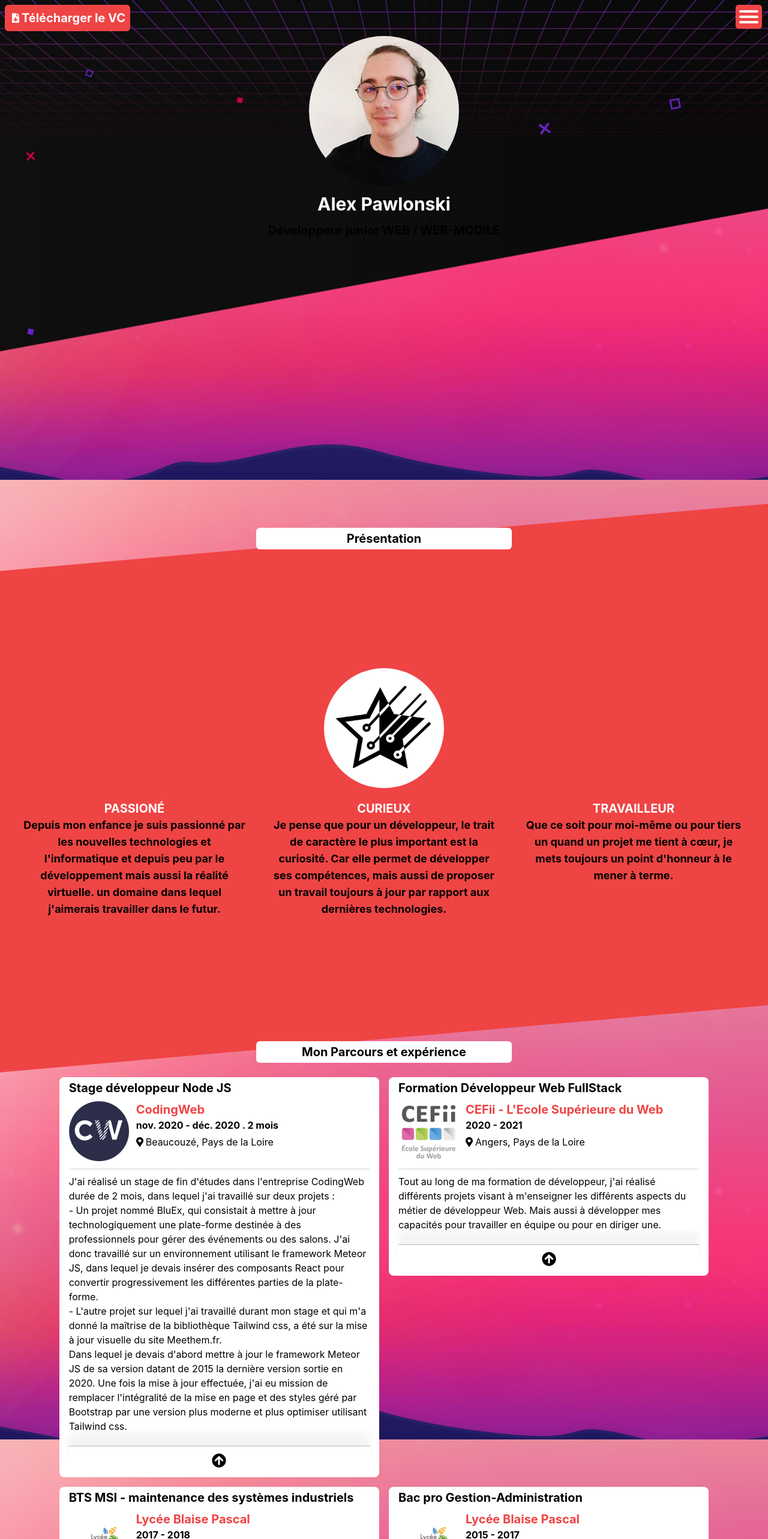
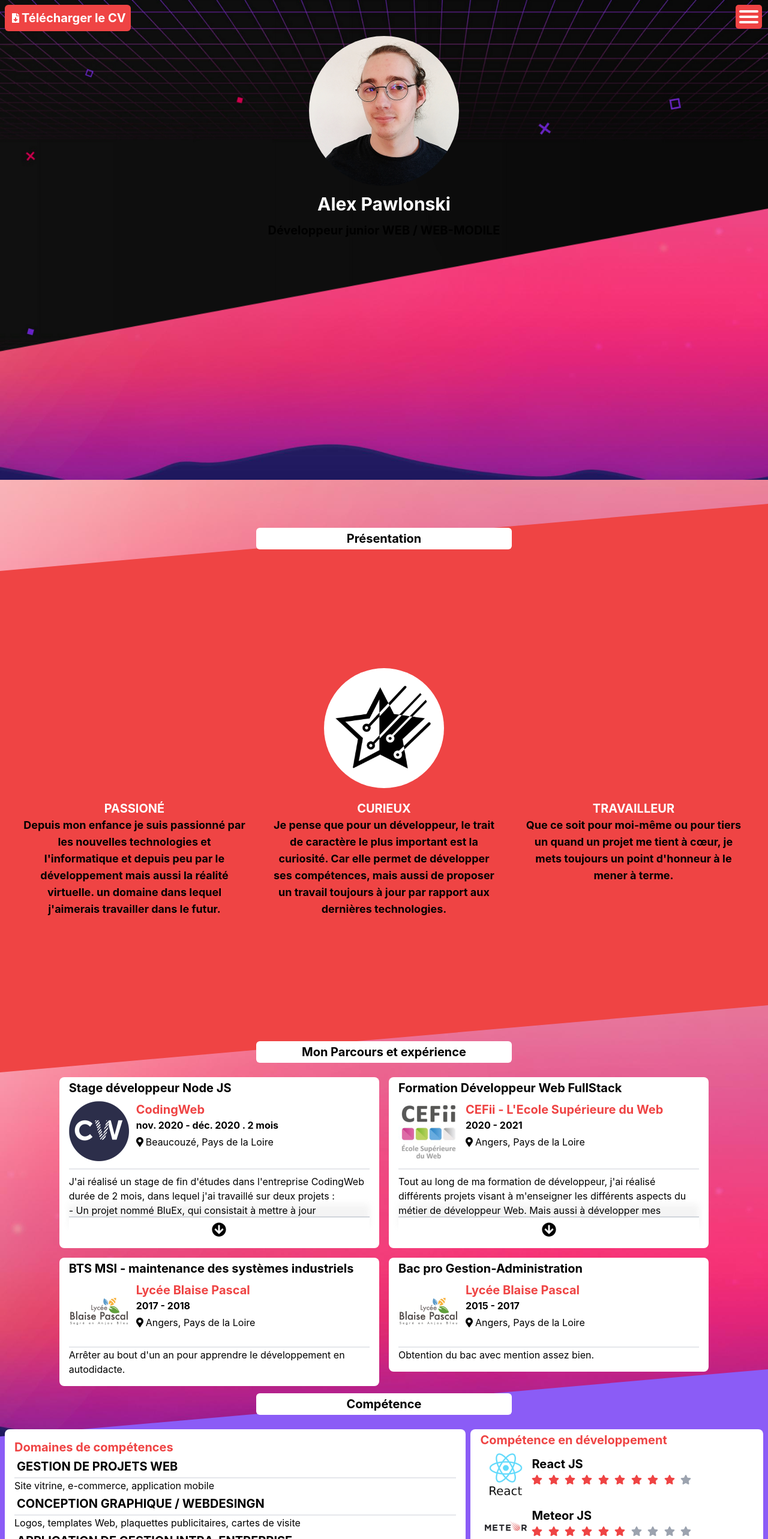
Before and after one commit to AlexPawlonski/Site_CV, a React (Create React App) app: page / in a window 1280 px wide. Shown: the top 2566 px of the page at 60% size. Built offline with nearby package versions, Linux system fonts and the light colour scheme.

Commit message:
add dl cv

```diff
--- a/src/components/molecules/Description.js
+++ b/src/components/molecules/Description.js
@@ -5,13 +5,13 @@ import { FontAwesomeIcon } from '@fortawesome/react-fontawesome';
 import { faArrowCircleDown } from '@fortawesome/free-solid-svg-icons/';
 
 const Desc = styled.div`
-    height: ${({ open }) => open ? '80px' : '100%'};
+    height: ${({ open }) => open ? '100%' : '80px'};
     box-shadow: 0px -10px 1px 1px rgba(1000,1000,1000);
     overflow: hidden;
   `;
 
 const Anim = styled.div`
-    transform: ${({ open }) => open ? 'rotate(0deg)' : 'rotate(180deg)'};
+    transform: ${({ open }) => open ? 'rotate(180deg)' : 'rotate(0deg)'};
   `;
 
 
--- a/src/components/molecules/DlButton.js
+++ b/src/components/molecules/DlButton.js
@@ -1,17 +1,16 @@
 import React from 'react';
 import PropTypes from 'prop-types';
 import { render } from '@testing-library/react';
+import DlCv from '../../dl/cvDéveloppeur.png'
 import Title from '../atoms/Title.js';
 import { FontAwesomeIcon } from '@fortawesome/react-fontawesome';
 import { faFileDownload } from '@fortawesome/free-solid-svg-icons/';
 export const DlButton = ({ data, ...props }) => {
 
-  function dlFille(){
-    console.log("dlCV");
-  };
+
 
   return (
-    <a onClick={dlFille} className="bg-red-500 text-white p-2 flex justify-center items-center rounded-md cursor-pointer">
+    <a href={DlCv} target="_blanck" className="bg-red-500 text-white p-2 flex justify-center items-center rounded-md cursor-pointer">
       <FontAwesomeIcon icon={faFileDownload} className="m-1"/>
       <Title type="h3" data={data}/>
     </a>
--- a/src/components/organism/Header.js
+++ b/src/components/organism/Header.js
@@ -17,7 +17,7 @@ export const Header = ({ data , ...props }) => {
   return (
     <header id="home" style={sectionStyle} className="md:bg-cover h-screen mb-20 bg-no-repeat">
       <div className="float-left m-2" style={{zIndex:"200"}}>
-        <DlButton data="Télécharger le VC"/>
+        <DlButton data="Télécharger le CV"/>
       </div>
       <Parallax y={[0, 100]}>
         <div className="w-full flex flex-col items-center">
```
Also changed, not shown: src/dl/cvDéveloppeur.png (added), 1 other file (tests, documents, lock files or other folders).
